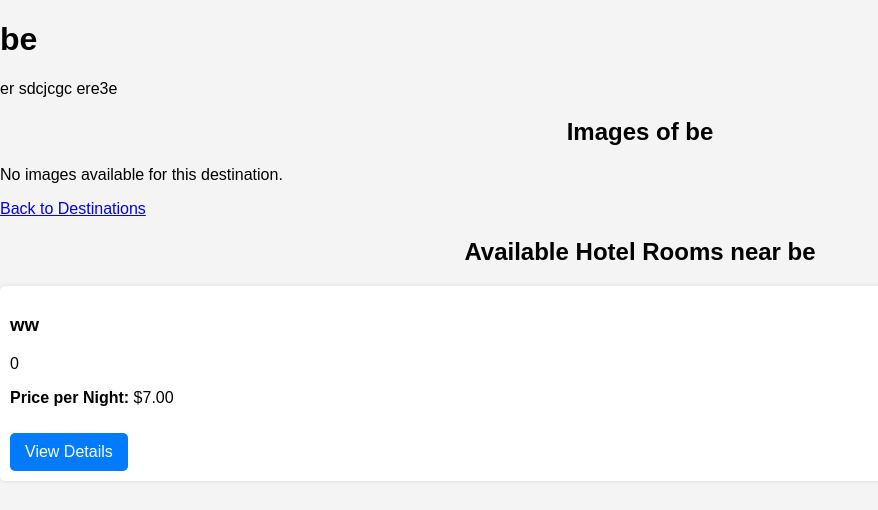
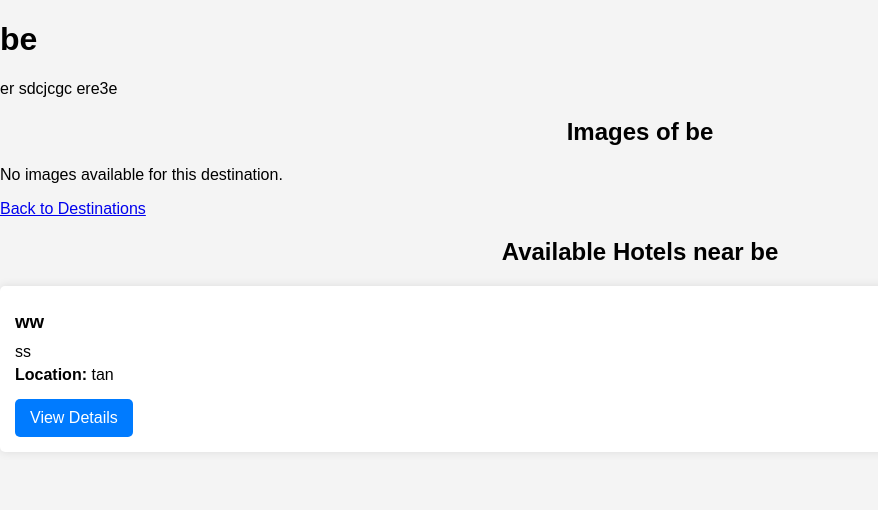
Before and after one commit to mihirudahanayake/1st_year_Project_G15, a PHP site: page /destination_details.php?id=3 in a window 1280 px wide. Shown: the top 510 px of the page, without its empty margins (0-878 px from the left). Run offline with PHP 8.4, Linux system fonts and the light colour scheme; data comes from the database, SQL or seed files in the repository.

Commit message:
Add files via upload

```diff
--- a/destination_details.php
+++ b/destination_details.php
@@ -19,15 +19,14 @@ if (isset($_GET['id']) && !empty($_GET['id'])) {
     $image_query = "SELECT image_url FROM destination_images WHERE destination_id = $destination_id";
     $image_result = $conn->query($image_query);
 
-    // Query to fetch available rooms associated with this destination
-    $rooms_query = "
-        SELECT rooms.room_id, rooms.room_name, rooms.facilities, rooms.price_per_night, hotels.hotel_name
-        FROM rooms
-        JOIN hotels ON rooms.hotel_id = hotels.hotel_id
+    // Query to fetch available hotels associated with this destination
+    $hotels_query = "
+        SELECT DISTINCT hotels.hotel_id, hotels.hotel_name, hotels.description, hotels.location
+        FROM hotels
         JOIN hotel_destinations ON hotels.hotel_id = hotel_destinations.hotel_id
         WHERE hotel_destinations.destination_id = $destination_id
     ";
-    $rooms_result = $conn->query($rooms_query);
+    $hotels_result = $conn->query($hotels_query);
 
 } else {
     echo "<p>No destination specified.</p>";
@@ -64,20 +63,20 @@ if (isset($_GET['id']) && !empty($_GET['id'])) {
 
         <a href="travel_destination.php" class="back-link">Back to Destinations</a>
 
-        <h2>Available Hotel Rooms near <?php echo htmlspecialchars($destination['desti_name']); ?></h2>
-        <div class="rooms-list">
+        <h2>Available Hotels near <?php echo htmlspecialchars($destination['desti_name']); ?></h2>
+        <div class="hotels-list">
             <?php
-            if ($rooms_result->num_rows > 0) {
-                while ($room = $rooms_result->fetch_assoc()) {
-                    echo "<div class='room'>";
-                    echo "<h3>" .  htmlspecialchars($room['hotel_name']) . "</h3>";
-                    echo "<p>" . htmlspecialchars($room['facilities']) . "</p>";
-                    echo "<p><strong>Price per Night:</strong> $" . htmlspecialchars($room['price_per_night']) . "</p>";
-                    echo '<a href="room_details.php?id=' . htmlspecialchars($room['room_id']) . '" class="details-link">View Details</a>';
+            if ($hotels_result->num_rows > 0) {
+                while ($hotel = $hotels_result->fetch_assoc()) {
+                    echo "<div class='hotel'>";
+                    echo "<h3>" . htmlspecialchars($hotel['hotel_name']) . "</h3>";
+                    echo "<p>" . htmlspecialchars($hotel['description']) . "</p>";
+                    echo "<p><strong>Location:</strong> " . htmlspecialchars($hotel['location']) . "</p>";
+                    echo '<a href="room_list.php?id=' . htmlspecialchars($hotel['hotel_id']) . '" class="details-link">View Details</a>';
                     echo "</div>";
                 }
             } else {
-                echo "<p>No available rooms near this destination.</p>";
+                echo "<p>No available hotels near this destination.</p>";
             }
             ?>
         </div>
--- a/hotel_list.php
+++ b/hotel_list.php
@@ -85,6 +85,6 @@ include('config.php');
     </main>
 
     <script src="script.js"></script>
-     <?php include 'footer.php'; ?>
+        <?php include 'footer.php'; ?>
 </body>
 </html>
```
